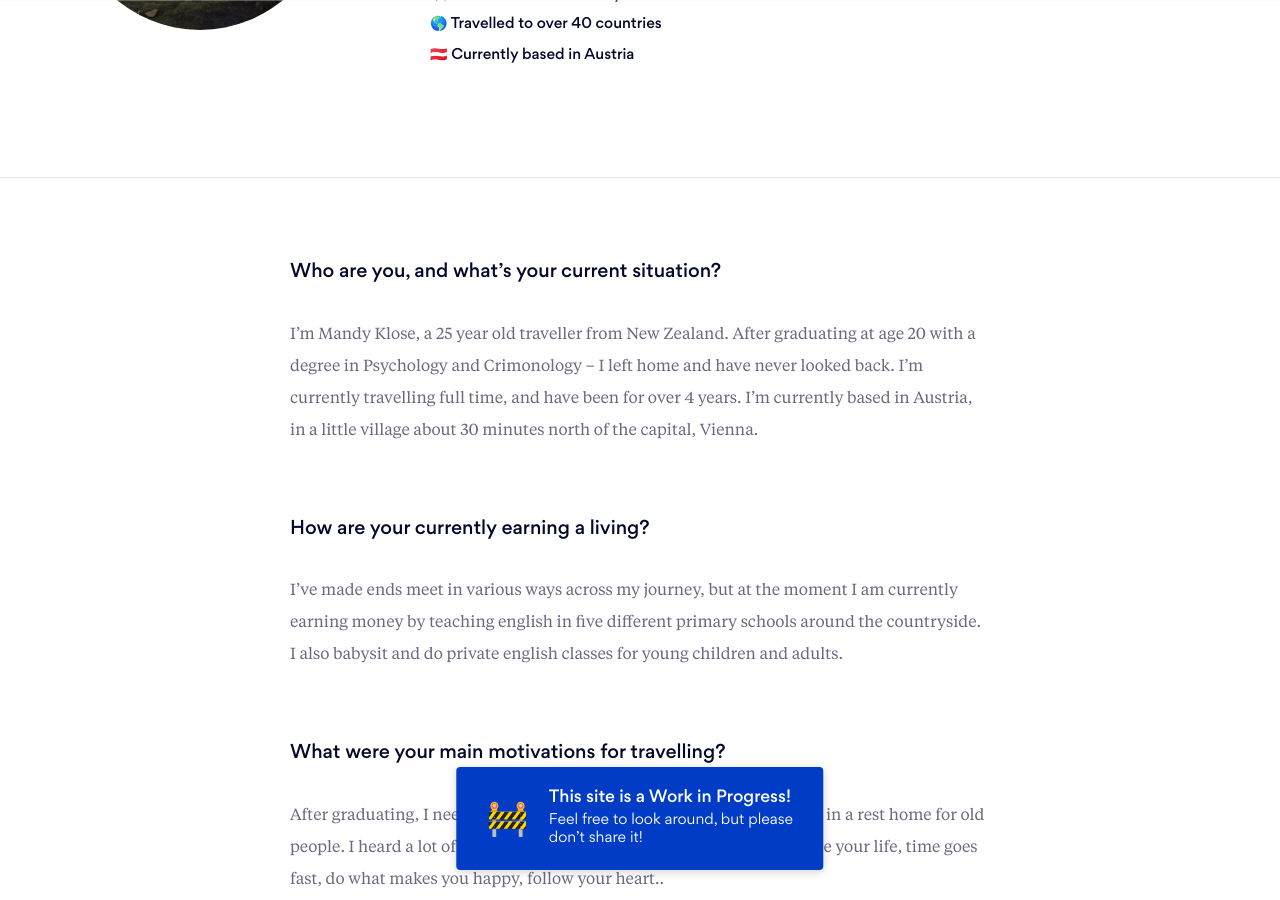
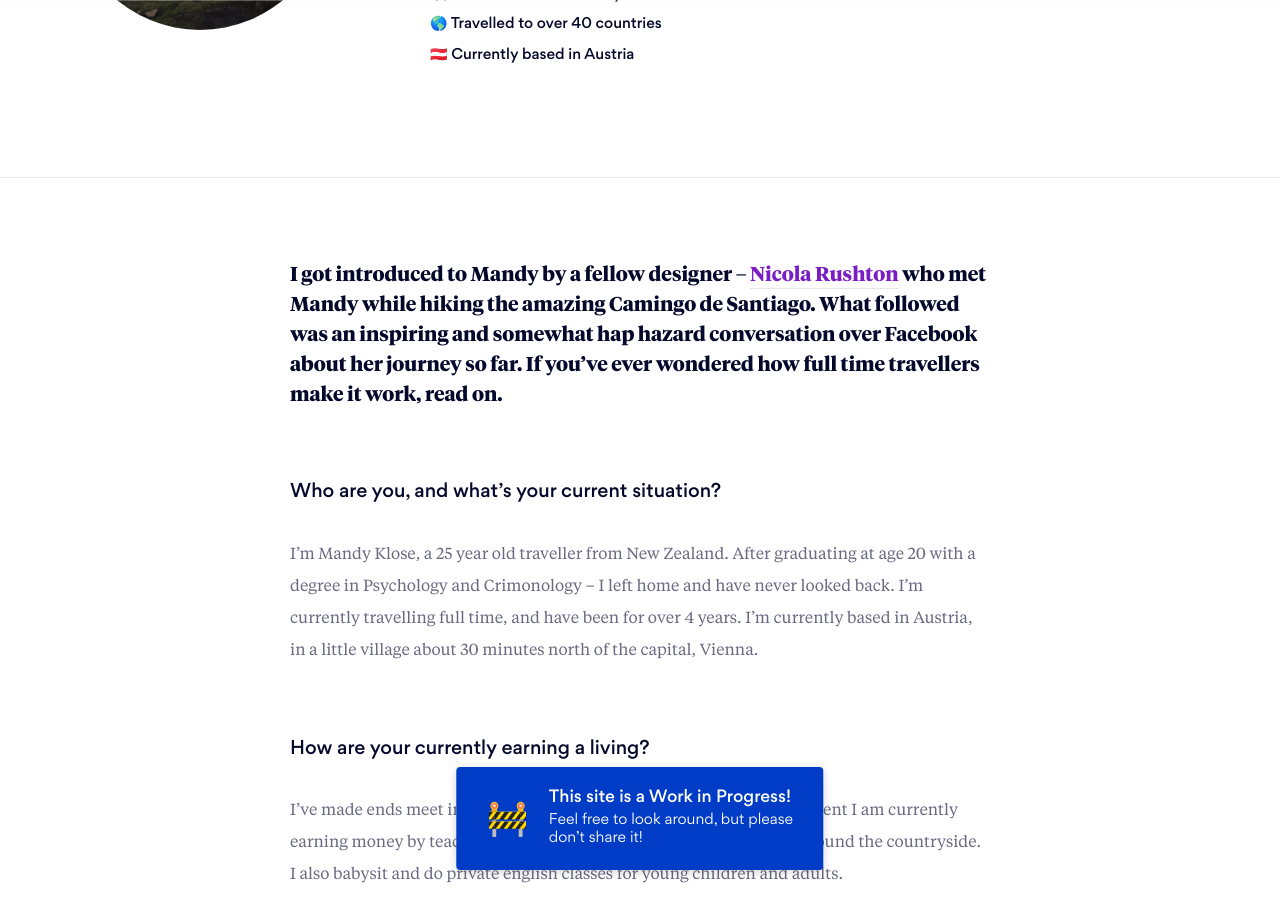
Before and after one commit to mattvernon/funemployed, a Jekyll site: the page built from _profiles/mandy-klose.markdown, in a window 1280 px wide and 900 px high, scrolled down 380 px. Built offline with Jekyll 4.4.1, drawn with Linux system fonts in a browser that asks for light colours.

Commit message:
Updated Mandy Klose

```diff
--- a/_profiles/mandy-klose.markdown
+++ b/_profiles/mandy-klose.markdown
@@ -8,8 +8,11 @@
 - "\U0001F30E Travelled to over 40 countries"
 - "\U0001F1E6\U0001F1F9 Currently based in Austria"
 Profile Image: "/uploads/18422085_10212794166269721_3453398257835459263_o.jpg"
+Has Social: false
 layout: profile
 ---
+
+# I got introduced to Mandy by a fellow designer – [Nicola Rushton](http://www.nicolarushton.me/) who met Mandy while hiking the amazing Camingo de Santiago. What followed was an inspiring and somewhat hap hazard conversation over Facebook about her journey so far. If you've ever wondered how full time travellers make it work, read on.
 
 ### Who are you, and what’s your current situation?
 
```
